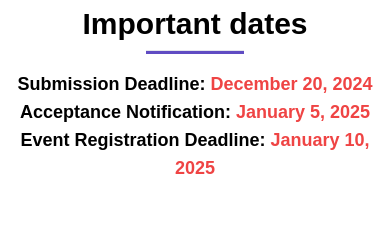
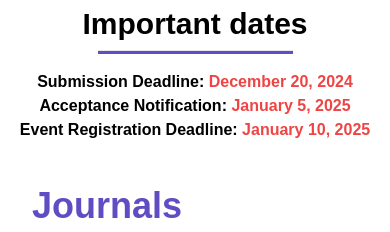
Before and after one commit to roshaneleshaddai/rdconclave, a Next.js app: page /journalpublications in a window 390 px wide. Shown: the part 334-566 px from the top of the page. Built offline with nearby package versions, Linux system fonts and the light colour scheme; a web font is replaced by a local one.

Commit message:
Update page.jsx
margin removed, dates size in mobile view decreased
--ng

```diff
--- a/app/journalpublications/page.jsx
+++ b/app/journalpublications/page.jsx
@@ -218,15 +218,15 @@ export default function JournalPublications() {
 
           <div className='flex flex-col items-center justify-center'>
             <h1 className='text-3xl text-center font-bold px-5 pt-5'>Important dates</h1>
-            <hr className="h-1 my-2 bg-[#604CC3] w-1/4" />
-            <div className="lg:text-xl text-lg flex-1 flex flex-col items-center justify-center font-bold lg:mx-5 m-2">
+            <hr className="h-1 my-2 bg-[#604CC3] lg:w-1/4 w-1/2" />
+            <div className="lg:text-xl text-base flex-1 flex flex-col items-center justify-center font-bold lg:mx-5 m-2">
             <p className="text-center">Submission Deadline:<span className="text-red-500"> December 20, 2024</span></p>
             <p className="text-center">Acceptance Notification:<span className="text-red-500 "> January 5, 2025</span></p>
             <p className="text-center">Event Registration Deadline:<span className="text-red-500 "> January 10, 2025</span></p>
           </div>
         </div>
 
-        <div className="flex flex-col md:flex-row justify-around space-y-6 md:space-y-0 md:space-x-10 mt-6 items-center">
+        <div className="flex flex-col md:flex-row justify-around space-y-6 md:space-y-0 md:space-x-10 items-center">
           {/* Expected Papers Section */}
           {/* <div className="px-6 ml-8 md:px-12 text-[#604CC3] py-4 flex justify-center">
             <div
```
